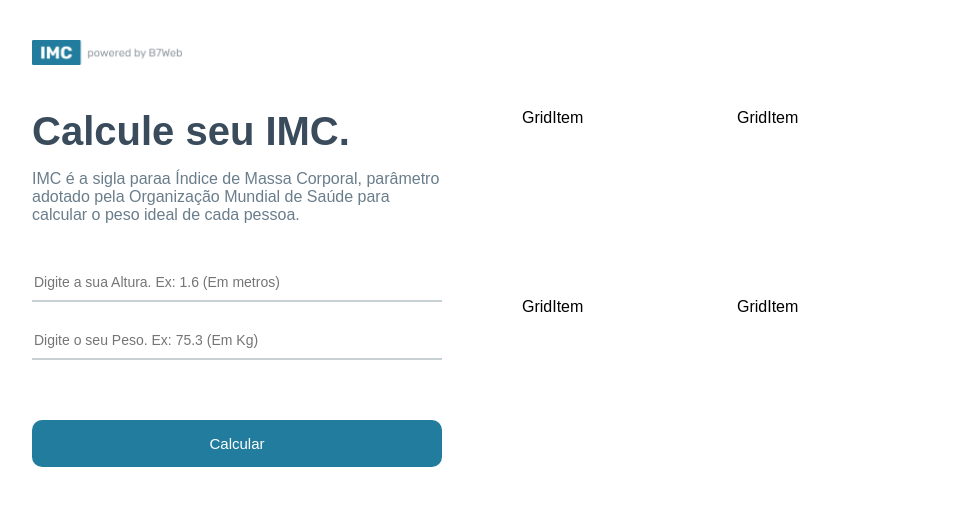
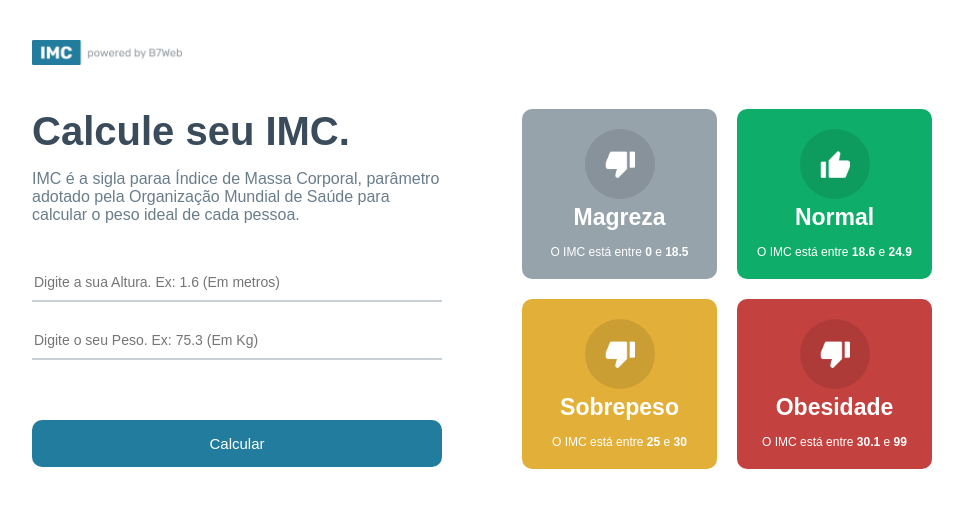
Before and after one commit to frontendDieferson/imc, a React (Create React App) app: page / in a window 1280 px wide. Shown: the top 508 px of the page, without its empty margins (158-1121 px from the left). Built offline with nearby package versions, Linux system fonts and the light colour scheme.

Commit message:
Feature Add: GridItem

```diff
--- a/src/App.module.css
+++ b/src/App.module.css
@@ -59,9 +59,6 @@
 
 
 
-
-
-
 .container .rightSide {
     flex: 1;
     margin-left: 40px;
@@ -74,5 +71,4 @@
     grid-template-columns: repeat(2, 1fr);
     gap: 20px;
 
-
 }
--- a/src/components/GridItem/GridItem.module.css
+++ b/src/components/GridItem/GridItem.module.css
@@ -0,0 +1,32 @@
+.main {
+    flex: 1;
+    color: #FFF;
+    border-radius: 10px;
+    display: flex;
+    justify-content: center;
+    align-items: center;
+    flex-direction: column;
+    padding: 20px;
+}
+
+.gridIcon {
+    width: 70px;
+    height: 70px;
+    border-radius: 50%;
+    background-color: rgba(0, 0, 0, .1);
+    display: flex;
+    justify-content: center;
+    align-items: center;
+}
+
+.gridTitle {
+    font-size: 23px;
+    font-weight: 700;
+    margin-top: 5px;
+}
+
+.gridInfo {
+    font-size: 12px;
+    font-weight: 400;
+    margin-top: 14px;
+}
--- a/src/components/GridItem/GridItem.tsx
+++ b/src/components/GridItem/GridItem.tsx
@@ -1,4 +1,8 @@
 import { Level } from "../../helpers/imc"
+import styles from './GridItem.module.css';
+
+import upImage from '../../assets/up.png';
+import downImage from '../../assets/down.png';
 
 type Props = {
   item: Level
@@ -6,6 +10,17 @@
 
 export const GridItem = ({ item }: Props) => {
     return (
-        <div>GridItem</div>
+        <div className={styles.main} style={{ backgroundColor: item.color }}>
+            <div className={styles.gridIcon}>
+               <img src={item.icon === 'up' ? upImage : downImage} alt="" width="30" />
+            </div>
+            <div className={styles.gridTitle}>{item.title}</div>
+            <div className={styles.gridInfo}>
+                <>
+                    O IMC está entre <strong>{item.imc[0]}</strong> e <strong>{item.imc[1]}</strong>
+                </>
+            </div>
+
+        </div>
     )
 }
```
